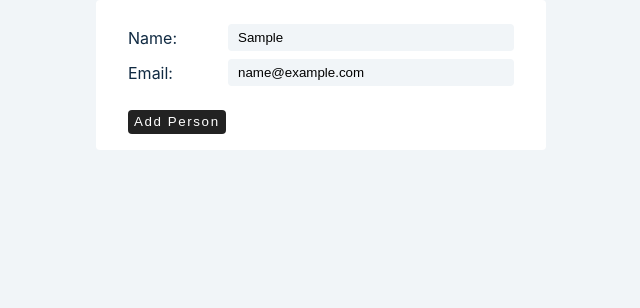
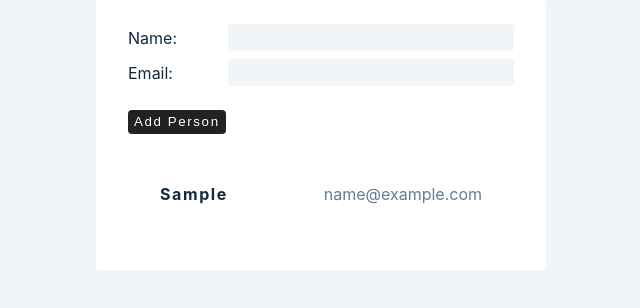
Before and after one commit to pol-dev-shinroo/react-advanced, a React (Create React App) app: page / in a window 1280 px wide. Both pictures are taken after typing "Sample", "name@example.com" into the empty fields and a click on the button "Add Person". Shown: the top 308 px of the page, without its empty margins (319-959 px from the left). Built offline with nearby package versions, Linux system fonts and the light colour scheme; no server answers.

Commit message:
add list to the form

```diff
--- a/src/examples/form-basics/1-controlled-inputs.jsx
+++ b/src/examples/form-basics/1-controlled-inputs.jsx
@@ -1,22 +1,29 @@
 import React, { useState, useEffect } from "react";
-import fetchData from "../../instance";
+import List from "./components/List";
 
 const ControlledInputs = () => {
-    const getApi = async () => {
-        const res = await fetchData.post("form", { asdf: "asfd" });
-        console.log(res);
+    const [firstName, setFirstName] = useState("");
+    const [email, setEmail] = useState("");
+    const [people, setPeople] = useState([]);
+    const handleSubmit = (e) => {
+        e.preventDefault();
+        if (firstName && email) {
+            const person = {
+                id: new Date().getTime().toString(),
+                firstName,
+                email,
+            };
+            setPeople((prev) => {
+                return [...people, person];
+            });
+            setFirstName("");
+            setEmail("");
+        }
     };
 
     useEffect(() => {
-        getApi();
-    }, []);
-    const [firstName, setFirstName] = useState("");
-    const [email, setEmail] = useState("");
-    const handleSubmit = (e) => {
-        e.preventDefault();
-        console.log(`firstName: ${firstName}, email: ${email}`);
-    };
-
+        console.log(people);
+    }, [people]);
     return (
         <article>
             <form className="form" onSubmit={handleSubmit}>
@@ -45,10 +52,7 @@ const ControlledInputs = () => {
                     />
                 </div>
                 <button type="submit"> add person</button>
-
-                {/* <button type="submit" onClick={handleSubmit}>
-                    add person
-                </button> */}
+                <List people={people} />
             </form>
         </article>
     );
--- /dev/null
+++ b/src/examples/form-basics/components/List.jsx
@@ -0,0 +1,19 @@
+import React from "react";
+
+const List = ({ people }) => {
+    return (
+        <div>
+            {people.map((item) => {
+                const { firstName, email, id } = item;
+                return (
+                    <div key={id} className="item">
+                        <h4>{firstName}</h4>
+                        <p>{email}</p>
+                    </div>
+                );
+            })}
+        </div>
+    );
+};
+
+export default List;
```
